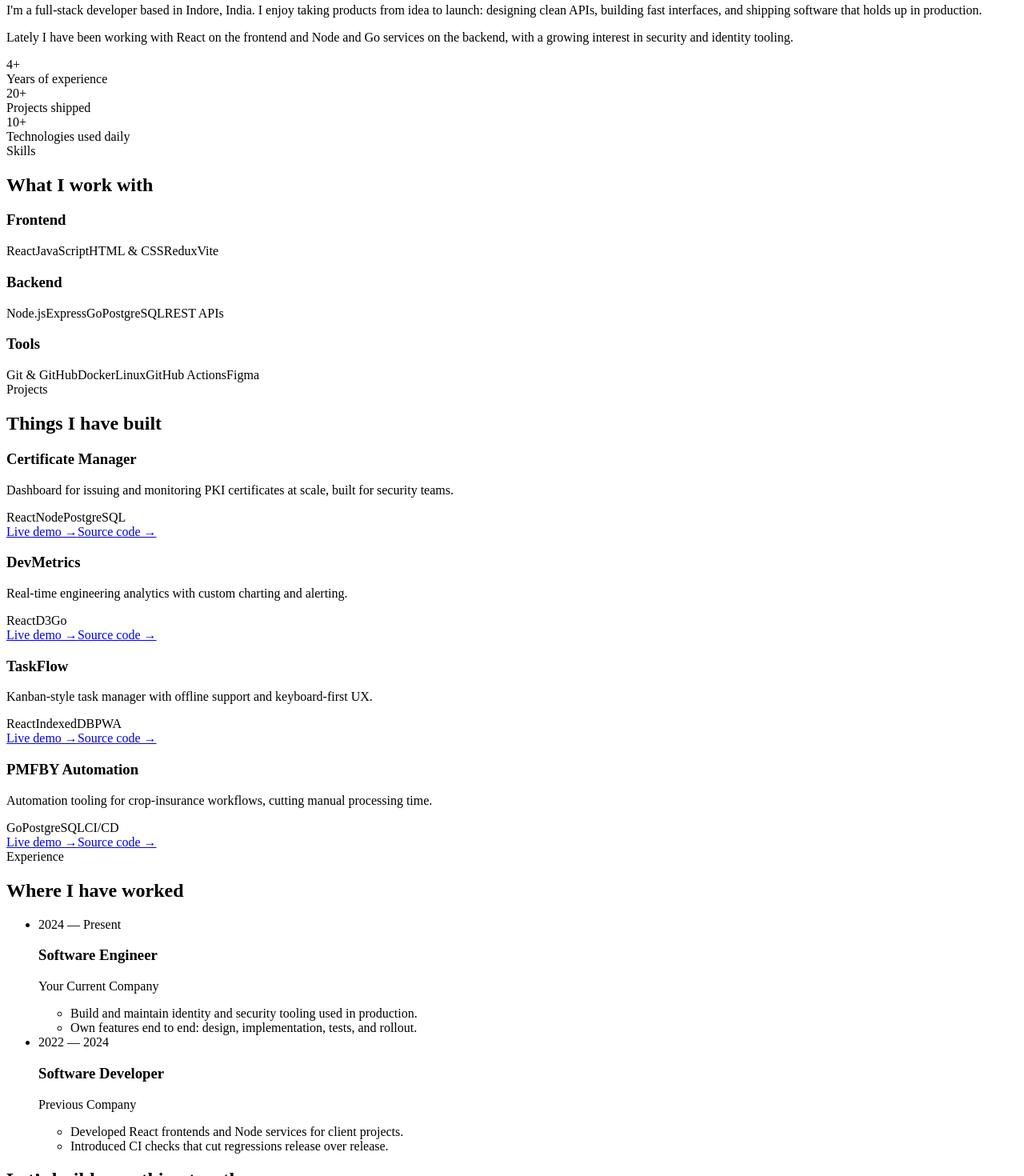
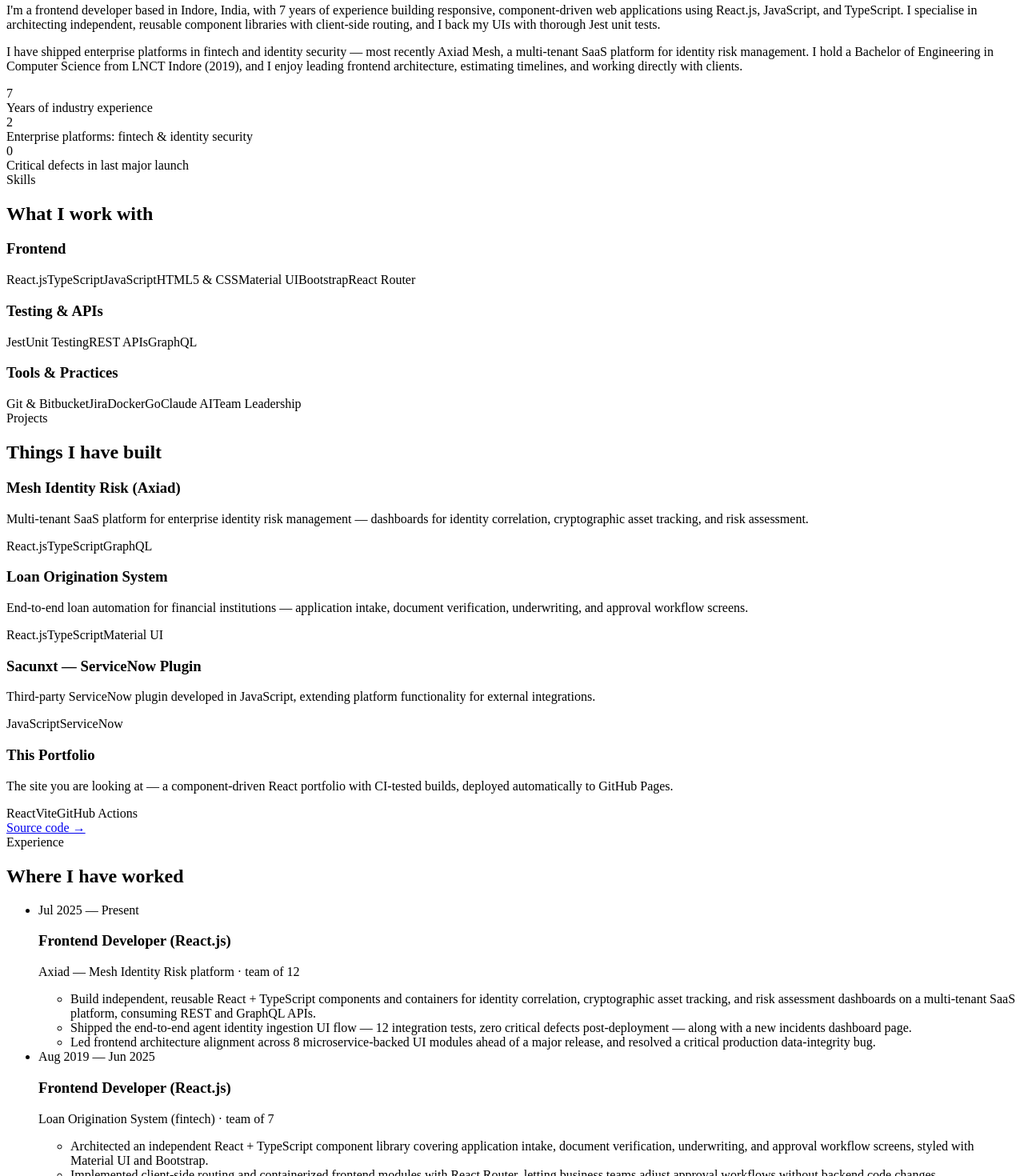
Before and after one commit to rajatagrawal27/rajatagrawal27.github.io, a React (Vite) app: page / in a window 1280 px wide. Shown: the part 280-1750 px from the top of the page at 80% size. Built offline with nearby package versions, Linux system fonts and the light colour scheme; the HTML template or start-up script is replaced by a standard one.

Commit message:
feat: replace placeholder content with real resume details

```diff
--- a/index.html
+++ b/index.html
@@ -3,8 +3,8 @@
   <head>
     <meta charset="UTF-8" />
     <meta name="viewport" content="width=device-width, initial-scale=1.0" />
-    <meta name="description" content="Rajat Agrawal — Full-stack developer portfolio" />
-    <title>Rajat Agrawal — Full-Stack Developer</title>
+    <meta name="description" content="Rajat Agrawal — Frontend Developer (React.js) with 7 years of experience in fintech and identity security" />
+    <title>Rajat Agrawal — Frontend Developer (React.js)</title>
   </head>
   <body>
     <div id="root"></div>
--- a/src/data/content.js
+++ b/src/data/content.js
@@ -1,7 +1,6 @@
 // ─────────────────────────────────────────────────────────────
-// EDIT THIS FILE to personalize the whole site.
-// Anything marked "PLACEHOLDER" should be replaced with your
-// real details. Nothing else in src/ needs to change.
+// EDIT THIS FILE to update the whole site.
+// Remaining PLACEHOLDER items: LinkedIn URL and resume PDF link.
 // ─────────────────────────────────────────────────────────────
 
 export const sections = [
@@ -17,92 +16,104 @@
   name: 'Rajat Agrawal',
   initials: 'RA',
   logo: { text: 'Rajat', dot: '.' },
-  role: 'Full-Stack Developer',
+  role: 'Frontend Developer (React.js)',
   heroGreeting: "Hi, I'm Rajat.",
-  heroTitle: { before: 'I build ', highlight: 'web apps', after: ' people enjoy using.' },
+  heroTitle: { before: 'I build ', highlight: 'component-driven', after: ' web apps in React.' },
   heroSubtitle:
-    'Full-stack developer specialising in React and Node — from quick prototypes to production systems.',
+    'Frontend developer with 7 years of experience across fintech and identity security — from reusable component libraries to enterprise SaaS dashboards.',
   email: 'agrawalrajat27@gmail.com',
   location: 'Indore, India',
-  cvUrl: '#', // PLACEHOLDER: link to your resume PDF
+  cvUrl: '#', // PLACEHOLDER: add public/resume.pdf and change this to '/resume.pdf'
 }
 
 export const about = {
   paragraphs: [
-    // PLACEHOLDER bio — replace with your own story
-    "I'm a full-stack developer based in Indore, India. I enjoy taking products from idea to launch: designing clean APIs, building fast interfaces, and shipping software that holds up in production.",
-    'Lately I have been working with React on the frontend and Node and Go services on the backend, with a growing interest in security and identity tooling.',
+    "I'm a frontend developer based in Indore, India, with 7 years of experience building responsive, component-driven web applications using React.js, JavaScript, and TypeScript. I specialise in architecting independent, reusable component libraries with client-side routing, and I back my UIs with thorough Jest unit tests.",
+    'I have shipped enterprise platforms in fintech and identity security — most recently Axiad Mesh, a multi-tenant SaaS platform for identity risk management. I hold a Bachelor of Engineering in Computer Science from LNCT Indore (2019), and I enjoy leading frontend architecture, estimating timelines, and working directly with clients.',
   ],
   facts: [
-    { value: '4+', label: 'Years of experience' }, // PLACEHOLDER
-    { value: '20+', label: 'Projects shipped' }, // PLACEHOLDER
-    { value: '10+', label: 'Technologies used daily' }, // PLACEHOLDER
+    { value: '7', label: 'Years of industry experience' },
+    { value: '2', label: 'Enterprise platforms: fintech & identity security' },
+    { value: '0', label: 'Critical defects in last major launch' },
   ],
 }
 
 export const skillGroups = [
-  { title: 'Frontend', skills: ['React', 'JavaScript', 'HTML & CSS', 'Redux', 'Vite'] },
-  { title: 'Backend', skills: ['Node.js', 'Express', 'Go', 'PostgreSQL', 'REST APIs'] },
-  { title: 'Tools', skills: ['Git & GitHub', 'Docker', 'Linux', 'GitHub Actions', 'Figma'] },
-]
-
-// PLACEHOLDER projects — swap for your real work (keep 2–6 items)
-export const projects = [
   {
-    title: 'Certificate Manager',
-    description: 'Dashboard for issuing and monitoring PKI certificates at scale, built for security teams.',
-    tech: ['React', 'Node', 'PostgreSQL'],
-    gradient: 'linear-gradient(135deg, #d9f0ee, #9fd8d2)',
-    links: { demo: '#', code: 'https://github.com/rajatagrawal27' },
+    title: 'Frontend',
+    skills: ['React.js', 'TypeScript', 'JavaScript', 'HTML5 & CSS', 'Material UI', 'Bootstrap', 'React Router'],
   },
   {
-    title: 'DevMetrics',
-    description: 'Real-time engineering analytics with custom charting and alerting.',
-    tech: ['React', 'D3', 'Go'],
-    gradient: 'linear-gradient(135deg, #fde8d7, #f6c39a)',
-    links: { demo: '#', code: 'https://github.com/rajatagrawal27' },
+    title: 'Testing & APIs',
+    skills: ['Jest', 'Unit Testing', 'REST APIs', 'GraphQL'],
   },
   {
-    title: 'TaskFlow',
-    description: 'Kanban-style task manager with offline support and keyboard-first UX.',
-    tech: ['React', 'IndexedDB', 'PWA'],
-    gradient: 'linear-gradient(135deg, #e3e9f7, #aebfe8)',
-    links: { demo: '#', code: 'https://github.com/rajatagrawal27' },
-  },
-  {
-    title: 'PMFBY Automation',
-    description: 'Automation tooling for crop-insurance workflows, cutting manual processing time.',
-    tech: ['Go', 'PostgreSQL', 'CI/CD'],
-    gradient: 'linear-gradient(135deg, #e8f2e4, #b9d8ac)',
-    links: { demo: '#', code: 'https://github.com/rajatagrawal27' },
+    title: 'Tools & Practices',
+    skills: ['Git & Bitbucket', 'Jira', 'Docker', 'Go', 'Claude AI', 'Team Leadership'],
   },
 ]
 
-// PLACEHOLDER roles — replace with your real history
+export const projects = [
+  {
+    title: 'Mesh Identity Risk (Axiad)',
+    description:
+      'Multi-tenant SaaS platform for enterprise identity risk management — dashboards for identity correlation, cryptographic asset tracking, and risk assessment.',
+    tech: ['React.js', 'TypeScript', 'GraphQL'],
+    gradient: 'linear-gradient(135deg, #d9f0ee, #9fd8d2)',
+    links: {},
+  },
+  {
+    title: 'Loan Origination System',
+    description:
+      'End-to-end loan automation for financial institutions — application intake, document verification, underwriting, and approval workflow screens.',
+    tech: ['React.js', 'TypeScript', 'Material UI'],
+    gradient: 'linear-gradient(135deg, #e3e9f7, #aebfe8)',
+    links: {},
+  },
+  {
+    title: 'Sacunxt — ServiceNow Plugin',
+    description:
+      'Third-party ServiceNow plugin developed in JavaScript, extending platform functionality for external integrations.',
+    tech: ['JavaScript', 'ServiceNow'],
+    gradient: 'linear-gradient(135deg, #fde8d7, #f6c39a)',
+    links: {},
+  },
+  {
+    title: 'This Portfolio',
+    description:
+      'The site you are looking at — a component-driven React portfolio with CI-tested builds, deployed automatically to GitHub Pages.',
+    tech: ['React', 'Vite', 'GitHub Actions'],
+    gradient: 'linear-gradient(135deg, #e8f2e4, #b9d8ac)',
+    links: { code: 'https://github.com/rajatagrawal27/rajatagrawal27.github.io' },
+  },
+]
+
 export const experience = [
   {
-    role: 'Software Engineer',
-    company: 'Your Current Company',
-    period: '2024 — Present',
+    role: 'Frontend Developer (React.js)',
+    company: 'Axiad — Mesh Identity Risk platform · team of 12',
+    period: 'Jul 2025 — Present',
     points: [
-      'Build and maintain identity and security tooling used in production.',
-      'Own features end to end: design, implementation, tests, and rollout.',
+      'Build independent, reusable React + TypeScript components and containers for identity correlation, cryptographic asset tracking, and risk assessment dashboards on a multi-tenant SaaS platform, consuming REST and GraphQL APIs.',
+      'Shipped the end-to-end agent identity ingestion UI flow — 12 integration tests, zero critical defects post-deployment — along with a new incidents dashboard page.',
+      'Led frontend architecture alignment across 8 microservice-backed UI modules ahead of a major release, and resolved a critical production data-integrity bug.',
     ],
   },
   {
-    role: 'Software Developer',
-    company: 'Previous Company',
-    period: '2022 — 2024',
+    role: 'Frontend Developer (React.js)',
+    company: 'Loan Origination System (fintech) · team of 7',
+    period: 'Aug 2019 — Jun 2025',
     points: [
-      'Developed React frontends and Node services for client projects.',
-      'Introduced CI checks that cut regressions release over release.',
+      'Architected an independent React + TypeScript component library covering application intake, document verification, underwriting, and approval workflow screens, styled with Material UI and Bootstrap.',
+      'Implemented client-side routing and containerized frontend modules with React Router, letting business teams adjust approval workflows without backend code changes.',
+      'Integrated graph-based data views for fraud detection and cross-application risk correlation, optimizing rendering performance for high-volume loan processing.',
     ],
   },
 ]
 
 export const contact = {
   title: 'Let’s build something together.',
-  text: 'I’m open to interesting projects, full-time roles, and good conversations. The fastest way to reach me is email.',
+  text: 'I’m open to frontend roles, interesting projects, and good conversations — fintech and identity security are home turf. The fastest way to reach me is email.',
 }
 
 export const socials = [
```
